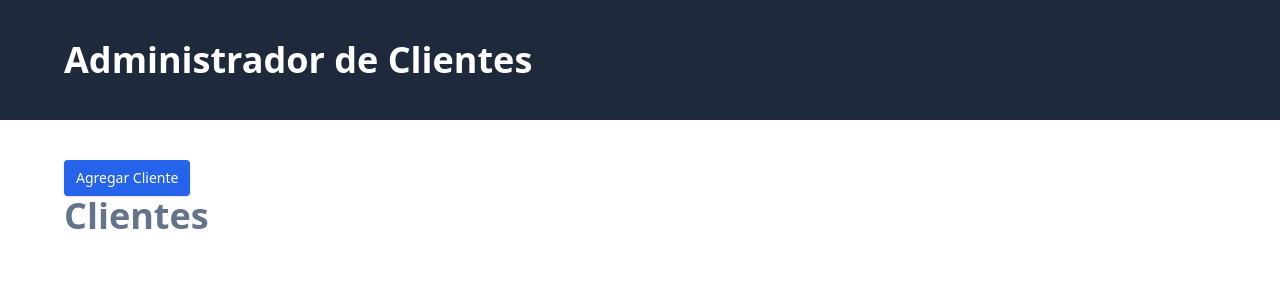
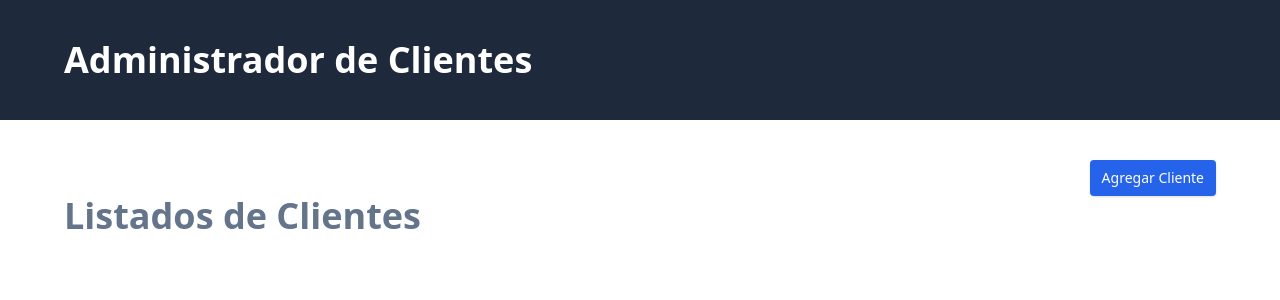
Before and after one commit to Joshjavy/CRM-vue, a Vue app: page / in a window 1280 px wide. Shown: the top 300 px of the page. Built offline with nearby package versions, Linux system fonts and the light colour scheme.

Commit message:
189. Mostrando el Nombre de la página actual

```diff
--- /dev/null
+++ b/src/components/UI/Heading.vue
@@ -0,0 +1,3 @@
+<template>
+    <h1 class="text-4xl font-extrabold text-slate-500"> <slot></slot></h1>
+</template>
--- a/src/views/ClientesView.vue
+++ b/src/views/ClientesView.vue
@@ -1,11 +1,14 @@
 <script setup>
     import RouterLink from '@/components/UI/RouterLink.vue';
+    import Heading from '@/components/UI/Heading.vue'
 </script>
 <template>
     <div>
-        <div>
+        <div class="flex justify-end"
+        >
             <RouterLink to="agregar-cliente">Agregar Cliente</RouterLink>
         </div>
-        <h1 class="text-4xl font-extrabold text-slate-500">Clientes</h1>
+        <Heading> Listados de  Clientes </Heading>
+
     </div>
 </template>
--- a/src/views/NuevoClienteView.vue
+++ b/src/views/NuevoClienteView.vue
@@ -1,11 +1,12 @@
 <script setup>
     import RouterLink from '@/components/UI/RouterLink.vue';
+    import Heading from '@/components/UI/Heading.vue'
 </script>
 <template>
     <div>
-        <div>
+        <div class="flex justify-end">
             <RouterLink to="inicio">Volver</RouterLink>
         </div>
-        <h1 class="text-4xl font-extrabold text-slate-500">Nuevo Cliente</h1>
+        <Heading>Nuevo Cliente</Heading>
     </div>
 </template>
```
